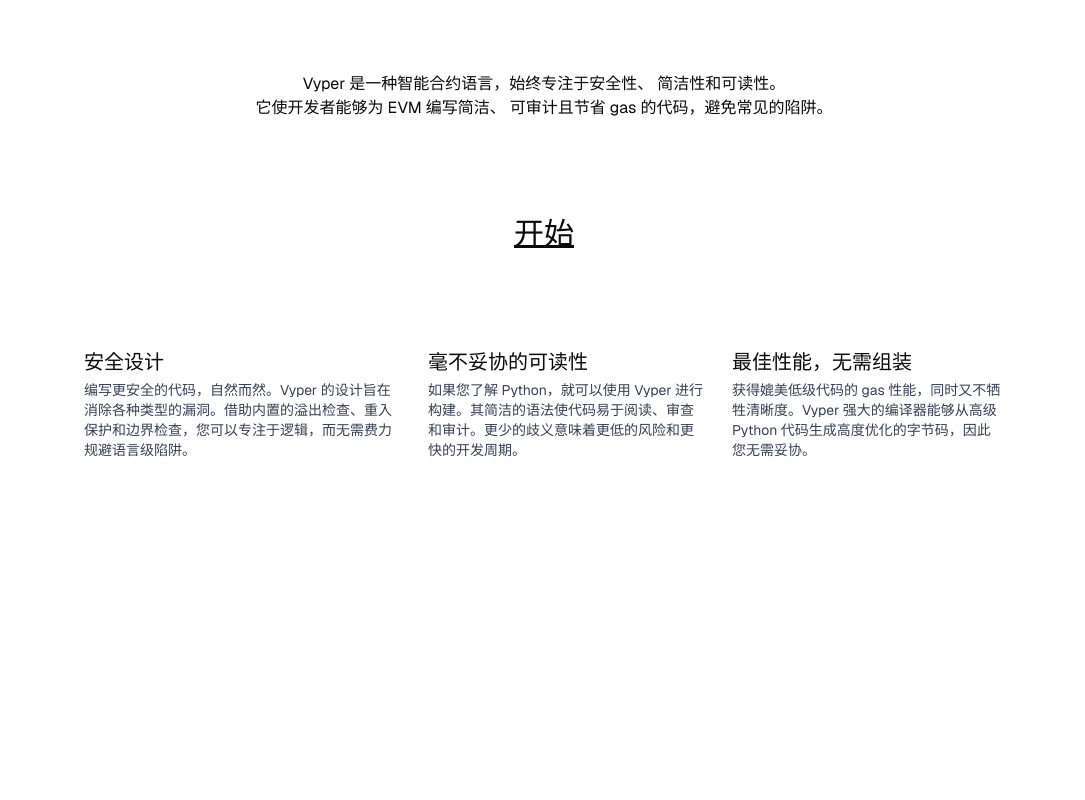
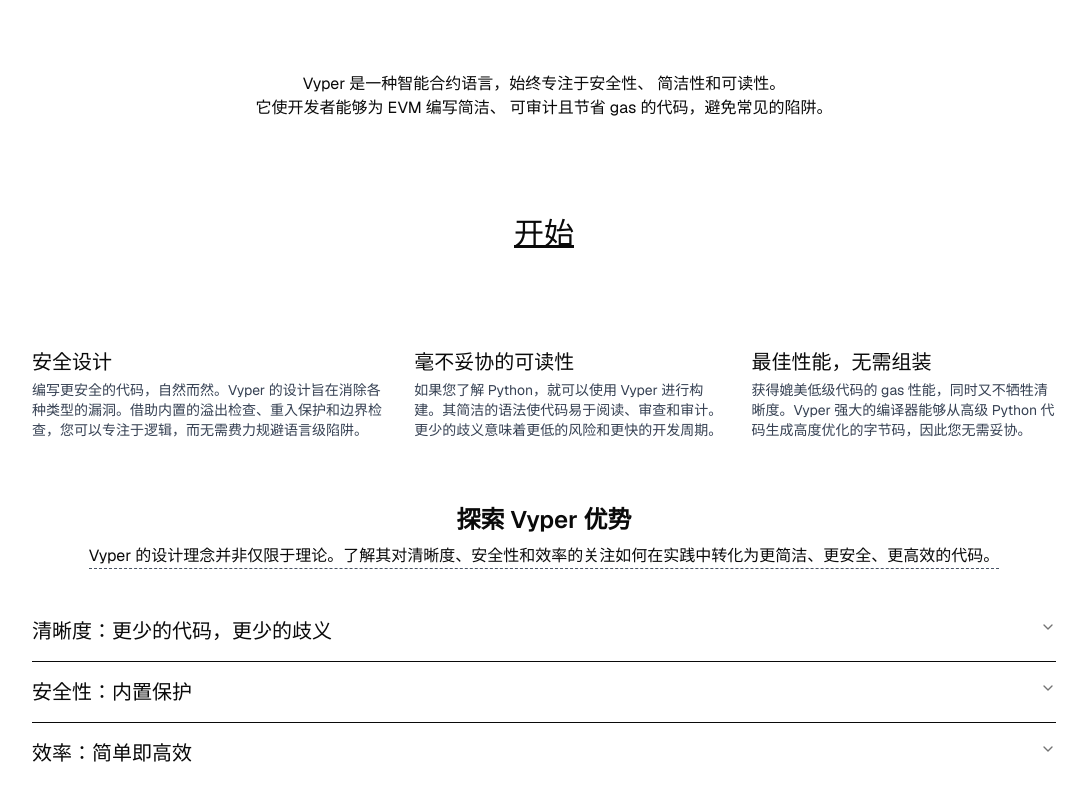
Before and after one commit to Vyper-CN-Community/vyper-landing-cn, a Next.js app: page / in a window 1280 px wide. Shown: the part 436-1236 px from the top of the page, without its empty margins (96-1181 px from the left). Before the commit the page ends 1056 px from the top, so only its background shows below. Built offline with nearby package versions, Linux system fonts and the light colour scheme.

Commit message:
feat: 😋 add comparison between vyper and solidity

```diff
--- a/package.json
+++ b/package.json
@@ -34,8 +34,10 @@
     "next": "16.1.5",
     "next-themes": "^0.4.6",
     "postcss": "^8.5.6",
+    "radix-ui": "^1.4.3",
     "react": "^19.2.4",
     "react-dom": "^19.2.3",
+    "shiki": "^3.22.0",
     "sonner": "^2.0.7",
     "tailwind-merge": "^3.4.0",
     "tailwindcss": "^4.1.18",
--- a/src/ui/(main)/(home)/index.tsx
+++ b/src/ui/(main)/(home)/index.tsx
@@ -1,10 +1,12 @@
-import type { ComponentProps, FC } from 'react'
+import type { ComponentProps } from 'react'
 import { HeroSection } from './hero-section'
+import { VyperVsSolidity } from './vyper-vs-solidity'
 
-export const HomePage: FC<ComponentProps<'div'>> = () => {
+export const HomePage = async (props: ComponentProps<'div'>) => {
   return (
     <div className="m-auto flex min-h-screen flex-1 flex-col gap-16">
       <HeroSection />
+      <VyperVsSolidity />
     </div>
   )
 }
--- /dev/null
+++ b/src/ui/(main)/(home)/vyper-vs-solidity-client.tsx
@@ -0,0 +1,46 @@
+'use client'
+
+import type { FC, ReactNode } from 'react'
+import { Accordion, AccordionContent, AccordionItem, AccordionTrigger } from '@/ui/shadcn/accordion'
+
+export const VyperVsSolidityClient: FC<{
+  items: {
+    title: string
+    description: string
+    vyperCode: ReactNode
+    solidityCode: ReactNode
+  }[]
+}> = ({ items }) => {
+  return (
+    <div className="mx-auto mb-20 flex w-full flex-1 flex-col gap-8">
+      <header className="flex flex-col items-center justify-center gap-2">
+        <h3 className="font-semibold text-2xl">探索 Vyper 优势</h3>
+        <p className="border-gray-600 border-b border-dashed">
+          Vyper
+          的设计理念并非仅限于理论。了解其对清晰度、安全性和效率的关注如何在实践中转化为更简洁、更安全、更高效的代码。
+        </p>
+      </header>
+
+      <Accordion type="single" collapsible className="w-full">
+        {items.map((item, index) => (
+          <AccordionItem key={index} value={`item-${index}`}>
+            <AccordionTrigger className="font-medium text-xl">{item.title}</AccordionTrigger>
+            <AccordionContent>
+              <div className="mx-auto flex max-w-5xl flex-col gap-4 md:flex-row">
+                <div className="min-w-0 flex-1 overflow-hidden rounded-md">
+                  <div className="py-2 font-medium text-muted-foreground text-sm">Vyper</div>
+                  <div className="overflow-x-auto">{item.vyperCode}</div>
+                </div>
+                <div className="min-w-0 flex-1 overflow-hidden rounded-md">
+                  <div className="py-2 font-medium text-muted-foreground text-sm">Solidity</div>
+                  <div className="overflow-x-auto">{item.solidityCode}</div>
+                </div>
+              </div>
+              <p className="mt-4 text-muted-foreground">{item.description}</p>
+            </AccordionContent>
+          </AccordionItem>
+        ))}
+      </Accordion>
+    </div>
+  )
+}
--- /dev/null
+++ b/src/ui/(main)/(home)/vyper-vs-solidity.tsx
@@ -0,0 +1,138 @@
+import { CodeHighlight } from '@/ui/components/shared/code-highlight'
+import { VyperVsSolidityClient } from './vyper-vs-solidity-client'
+
+const vyperCode = `
+@external
+def purchase():
+    assert msg.value == 2 * self.value
+    assert self.state == State.LOCKED
+
+    self.state = State.INACTIVE
+    self.buyer = msg.sender
+    self.value = msg.value
+`
+
+const solidityCode = `
+modifier condition(bool condition_) {
+    require(condition_);
+    _;
+}
+modifier onlyBuyer() { ... }
+modifier inState(State state_) { ... }
+
+function purchase() external payable
+    inState(State.Locked)
+    condition(msg.value == (2 * value))
+{
+    state = State.Inactive;
+    buyer = payable(msg.sender);
+    value = msg.value;
+}
+`
+
+const vyperSecurityCode = `
+@nonreentrant
+@external
+def my_function():
+    # ... protected logic ...
+`
+
+const soliditySecurityCode = `
+import "@openzeppelin/contracts/security/ReentrancyGuard.sol";
+
+contract MyContract is ReentrancyGuard {
+    function my_function() public nonReentrant {
+        // ... protected logic ...
+    }
+}
+`
+
+const vyperEfficiencyCode = `
+@external
+def transferFrom(sender: address, recipient: address, amount: uint256) -> bool:
+    allowance: uint256 = self.allowance[sender][msg.sender]
+    if allowance != max_value(uint256):
+        self.allowance[sender][msg.sender] = allowance - amount
+    self.balanceOf[sender] -= amount
+    self.balanceOf[recipient] += amount
+    log Transfer(sender, recipient, amount)
+    return True
+`
+
+const solidityEfficiencyCode = `
+function transferFrom(address from, address to, uint256 amount) public virtual returns (bool) {
+    _beforeTokenTransfer(from, to, amount);
+    /// @solidity memory-safe-assembly
+    assembly {
+        let from_ := shl(96, from)
+        // Compute the allowance slot and load its value.
+        mstore(0x20, caller())
+        mstore(0x0c, or(from_, _ALLOWANCE_SLOT_SEED))
+        let allowanceSlot := keccak256(0x0c, 0x34)
+        let allowance_ := sload(allowanceSlot)
+        // If the allowance is not the maximum uint256 value.
+        if iszero(eq(allowance_, not(0))) {
+            // Revert if the amount to be transferred exceeds the allowance.
+            if gt(amount, allowance_) {
+                mstore(0x00, 0x13be252b) // InsufficientAllowance().
+                revert(0x1c, 0x04)
+            }
+            // Subtract and store the updated allowance.
+            sstore(allowanceSlot, sub(allowance_, amount))
+        }
+        // Compute the balance slot and load its value.
+        mstore(0x0c, or(from_, _BALANCE_SLOT_SEED))
+        let fromBalanceSlot := keccak256(0x0c, 0x20)
+        let fromBalance := sload(fromBalanceSlot)
+        // Revert if insufficient balance.
+        if gt(amount, fromBalance) {
+            mstore(0x00, 0xf4d678b8) // InsufficientBalance().
+            revert(0x1c, 0x04)
+        }
+        // Subtract and store the updated balance.
+        sstore(fromBalanceSlot, sub(fromBalance, amount))
+        // Compute the balance slot of to.
+        mstore(0x00, to)
+        let toBalanceSlot := keccak256(0x0c, 0x20)
+        // Add and store the updated balance of to.
+        sstore(toBalanceSlot, add(sload(toBalanceSlot), amount))
+        // Emit the Transfer event.
+        mstore(0x20, amount)
+        log3(0x20, 0x20, _TRANSFER_EVENT_SIGNATURE, from, to)
+    }
+    _afterTokenTransfer(from, to, amount);
+    return true;
+}
+`
+
+export const VyperVsSolidity = async () => {
+  const items = [
+    {
+      title: '清晰度：更少的代码，更少的歧义',
+      description:
+        'Vyper 的设计理念并非仅限于理论。了解其对清晰度、安全性和效率的关注如何在实践中转化为更简洁、更安全、更高效的代码。',
+      vyperCode: <CodeHighlight code={vyperCode} lang="python" className="text-sm" />,
+      solidityCode: <CodeHighlight code={solidityCode} lang="solidity" className="text-sm" />,
+    },
+    {
+      title: '安全性：内置保护',
+      description:
+        '以下是每种语言处理简单重入锁的方式。Vyper 的内置装饰器使安全性变得简单明了。无需导入，无需继承，只有清晰、简洁的保护。',
+      vyperCode: <CodeHighlight code={vyperSecurityCode} lang="python" className="text-sm" />,
+      solidityCode: (
+        <CodeHighlight code={soliditySecurityCode} lang="solidity" className="text-sm" />
+      ),
+    },
+    {
+      title: '效率：简单即高效',
+      description:
+        '通过保持可读性和可维护性的代码实现顶级 Gas 性能。此基准测试显示 Vyper 以显著更低的代码复杂度提供了具有竞争力的 Gas 使用率。一个可读的函数对比多个复杂的函数意味着更小的审计面、更低的风险和更快的开发速度。',
+      vyperCode: <CodeHighlight code={vyperEfficiencyCode} lang="python" className="text-sm" />,
+      solidityCode: (
+        <CodeHighlight code={solidityEfficiencyCode} lang="solidity" className="text-sm" />
+      ),
+    },
+  ]
+
+  return <VyperVsSolidityClient items={items} />
+}
--- a/src/ui/(main)/main-layout.tsx
+++ b/src/ui/(main)/main-layout.tsx
@@ -1,15 +1,14 @@
 import type { ComponentProps, FC } from 'react'
+import { MaxWidthWrapper } from '../components/shared/max-width-wrapper'
 import { Header } from './(home)/layout/header'
 
 export const MainLayout: FC<ComponentProps<'div'>> = ({ children }) => {
   return (
     <div className="min-h-screen w-full font-sans">
       <Header />
-      <div className="mb-40 flex min-h-screen flex-col justify-between px-2.5">
-        <div className="mx-auto flex min-h-screen w-full max-w-230 flex-col">
-          <main className="">{children}</main>
-        </div>
-      </div>
+      <MaxWidthWrapper className="mx-auto flex w-full max-w-5xl flex-col">
+        {children}
+      </MaxWidthWrapper>
     </div>
   )
 }
--- /dev/null
+++ b/src/ui/components/shared/code-highlight/index.tsx
@@ -0,0 +1,24 @@
+import type { FC } from 'react'
+import { codeToHtml } from 'shiki'
+import { cn } from '@/lib/utils/shadcn'
+
+export const CodeHighlight: FC<{
+  code: string
+  lang: string
+  className?: string
+}> = async ({ code, lang, className }) => {
+  const html = await codeToHtml(code, {
+    lang,
+    theme: 'github-dark',
+  })
+
+  return (
+    <div
+      className={cn(
+        '[&_pre]:overflow-x-auto [&_pre]:rounded-md [&_pre]:bg-[#1e1e1e]! [&_pre]:p-4',
+        className,
+      )}
+      dangerouslySetInnerHTML={{ __html: html }}
+    />
+  )
+}
--- /dev/null
+++ b/src/ui/shadcn/accordion.tsx
@@ -0,0 +1,66 @@
+"use client"
+
+import * as React from "react"
+import { ChevronDownIcon } from "lucide-react"
+import { Accordion as AccordionPrimitive } from "radix-ui"
+
+import { cn } from "@/lib/utils/shadcn"
+
+function Accordion({
+  ...props
+}: React.ComponentProps<typeof AccordionPrimitive.Root>) {
+  return <AccordionPrimitive.Root data-slot="accordion" {...props} />
+}
+
+function AccordionItem({
+  className,
+  ...props
+}: React.ComponentProps<typeof AccordionPrimitive.Item>) {
+  return (
+    <AccordionPrimitive.Item
+      data-slot="accordion-item"
+      className={cn("border-b last:border-b-0", className)}
+      {...props}
+    />
+  )
+}
+
+function AccordionTrigger({
+  className,
+  children,
+  ...props
+}: React.ComponentProps<typeof AccordionPrimitive.Trigger>) {
+  return (
+    <AccordionPrimitive.Header className="flex">
+      <AccordionPrimitive.Trigger
+        data-slot="accordion-trigger"
+        className={cn(
+          "focus-visible:border-ring focus-visible:ring-ring/50 flex flex-1 items-start justify-between gap-4 rounded-md py-4 text-left text-sm font-medium transition-all outline-none hover:underline focus-visible:ring-[3px] disabled:pointer-events-none disabled:opacity-50 [&[data-state=open]>svg]:rotate-180",
+          className
+        )}
+        {...props}
+      >
+        {children}
+        <ChevronDownIcon className="text-muted-foreground pointer-events-none size-4 shrink-0 translate-y-0.5 transition-transform duration-200" />
+      </AccordionPrimitive.Trigger>
+    </AccordionPrimitive.Header>
+  )
+}
+
+function AccordionContent({
+  className,
+  children,
+  ...props
+}: React.ComponentProps<typeof AccordionPrimitive.Content>) {
+  return (
+    <AccordionPrimitive.Content
+      data-slot="accordion-content"
+      className="data-[state=closed]:animate-accordion-up data-[state=open]:animate-accordion-down overflow-hidden text-sm"
+      {...props}
+    >
+      <div className={cn("pt-0 pb-4", className)}>{children}</div>
+    </AccordionPrimitive.Content>
+  )
+}
+
+export { Accordion, AccordionItem, AccordionTrigger, AccordionContent }
```
Also changed, not shown: 1 other file (tests, documents, lock files or other folders).
